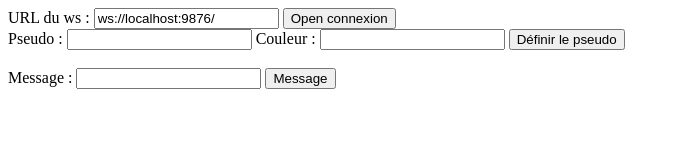
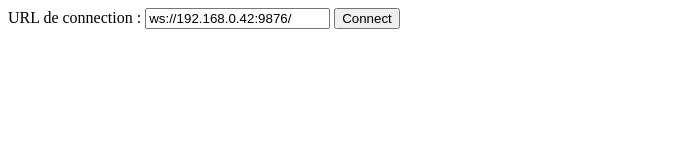
Before and after one commit to OpenPathView/reder-bro, a plain HTML site: page misc/web/index.html in a window 1280 px wide. Shown: the whole page, without its empty margins (0-680 px from the left). Drawn offline with Linux system fonts and the light colour scheme.

Commit message:
Add a web page to use with server side websocket 	modified:   misc/web/index.html

```diff
--- a/misc/web/index.html
+++ b/misc/web/index.html
@@ -1,7 +1,8 @@
 <!DOCTYPE html>
 <html>
     <head>
-    <title>WebSocket test</title>
+        <title>OPV Mobile Controler</title>
+
         <script type="text/javascript">
 
             var qs = function(s){
@@ -10,72 +11,133 @@
 
             var ws = new function(){
                 this.ws = null;
+
                 this.openSocket = function(){
+
                     this.ws = new WebSocket(qs("#ws_url").value, "protocolOne");
+
+
                     this.ws.onopen = function(e){
                         console.log("WebSocket opened, event :");
                         console.log(e);
+                        qs("#connectionInfos").style.display = "none";
+                        qs("#controles").style.display = null;
                     };
-                var that = this;
+
                     window.onbeforeunload = function(){
-                    that.close();
-                    alert("close");
+                        this.close();
+                        alert("WebSocket connexion closed");
                     };
+
+                    this.ws.onclose = function(e){
+                        console.log("WebSocket closed, event :");
+                        console.log(e);
+                        qs("#connectionInfos").style.display = null;
+                        qs("#controles").style.display = "none";
+                        this.close();
+                        alert("WebSocket connexion closed");
+                    };
+
                     this.ws.onmessage = function(e){
                         var rep = JSON.parse(e.data);
-                    console.log( rep );
+                        console.log(rep);
 
-                    if( rep.hasOwnProperty('error') ){
-                        switch(rep.error){
-                            case 0:
-                                alert("Pb de pseudo");
-                            break;
-                            case 1:
-                                alert("erreur 1");
-                            case 2:
-                            default:
-                                alert("Autre erreur");
+                        if( rep.hasOwnProperty('pos') ){
+                            qs("#lat").innerHTML="lat"+rep.lat;
+                            qs("#long").innerHTML="long"+rep.long;
+                            qs("#alt").innerHTML="alt"+rep.alt;
+                            qs("#rad").innerHTML="rad"+rep.rad;
                         }
-                        return;
+                        else if(rep.hasOwnProperty('config')){
+                            if (rep.auto == "True"){
+                                qs("#mode").value = rep.dist
+                            }
+                            else{
+                                qs("#mode").value = 0
+                            }
+                        }
+                        else if(rep.hasOwnProperty('pano')){
+                            // TODO : add map with panorama coordinates and user position
+                            // '{"pano" : {"lat": "%F", lon:"%F", alt:"%F", rad:"%s"}}'
+                        }
+                        else if(rep.hasOwnProperty('succes')){
+                            if(rep.succes=="false"){
+                                alert("echec du serveur")
+                            }
                         }
 
-                    if( rep.status == "login"){
-                        qs("#status").innerHTML="Connecté";
-                    }
                     };
                 };
-            this.login = function(){
-                var data = { username: qs("#pseudo").value+","+qs("#couleur").value};
-                console.log(data);
+
+                this.setAutoMode = function(){
+                    selectedDist = qs("#mode").value
+                    var data = { set: "automode", dist: selectedDist};
                     this.ws.send( JSON.stringify(data) );
                 };
-            this.msg = function(){
-                var data = { msg: qs("#msg").value };
-                console.log(data);
+
+                this.turnOn = function(){
+                    var data = { action: "turnon" };
                     this.ws.send( JSON.stringify(data) );
                 };
-            this.close = function(){
-                this.ws.close();
+
+                this.turnOff = function(){
+                    var data = { action: "turnoff" };
+                    this.ws.send( JSON.stringify(data) );
                 };
+
+                this.takePic = function(){
+                    var data = { action: "takepic" };
+                    this.ws.send( JSON.stringify(data) );
+                };
+
             }();
 
         </script>
     </head>
 
     <body>
+        <div id="connectionInfos">
+            <label>URL de connection : <input type="text" id="ws_url" value="ws://192.168.0.42:9876/"></label>
+            <button onclick="ws.openSocket()">Connect</button><br>
+        </div>
 
-    <label>URL du ws : <input type="text" id="ws_url" value="ws://localhost:9876/"></label>
-    <button onclick="ws.openSocket()">Open connexion</button><br>
-    <label>Pseudo : <input type="text" id="pseudo"></label>
-    <label>Couleur : <input type="text" id="couleur"></label>
-    <button onclick="ws.login()">Définir le pseudo</button>
+        <div id="controles" style="display:none;">
+            <div id="geoInfos">
+                <p id="lat"></p>
+                <p id="lon"></p>
+                <p id="alt"></p>
+                <p id="rad"></p>
+            </div>
 
-    <br><br>
-    <label>Message : <input type="text" id="msg"></label>
-    <button onclick="ws.msg()">Message</button>
+            <div id="settings">
+                <p>Mode :
+                    <select id="mode" onchange="ws.setAutoMode()">
+                        <option value = "0">0ff</option>
+                        <option value = "5">5</option>
+                        <option value = "10">10</option>
+                        <option value = "15">15</option>
+                        <option value = "20">20</option>
+                        <option value = "30">30</option>
+                        <option value = "35">35</option>
+                        <option value = "30">30</option>
+                        <option value = "35">35</option>
+                        <option value = "40">40</option>
+                        <option value = "45">45</option>
+                        <option value = "50">50</option>
+                    </select>
+                </p>
+            </div>
 
-    <br><br>
-    <span id="status"></span>
+            <div id="buttons">
+                <button type="button" onclick="ws.turnOn()">Turn On</button>
+                <button type="button" onclick="ws.turnOff()">Turn Off</button>
+                <button type="button" onclick="ws.takePic()">Take picture</button>
+            </div>
+
+            <div id="map">
+                <!-- Nothing here for now -->
+            </div>
+        </div>
 
     </body>
 </html>
```
Lines whose indentation alone changed are shown as unchanged.
